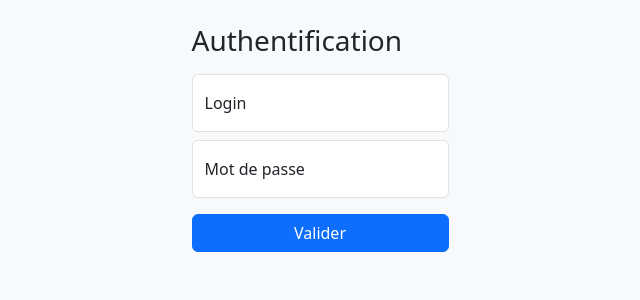
After one commit to cpiton-b1dev/TP-Git-Info-2, a PHP site: page /login.php in a window 1280 px wide. The commit adds this page. Shown: the top 300 px of the page, without its empty margins (320-960 px from the left). Run offline with PHP 8.4, Linux system fonts and the light colour scheme.

Commit message:
modification index et ajout login

```diff
--- a/index.php
+++ b/index.php
@@ -6,7 +6,7 @@
     <link href="https://cdn.jsdelivr.net/npm/bootstrap@5.3.3/dist/css/bootstrap.min.css" rel="stylesheet"
         integrity="sha384-QWTKZyjpPEjISv5WaRU9OFeRpok6YctnYmDr5pNlyT2bRjXh0JMhjY6hW+ALEwIH" crossorigin="anonymous">
     <link rel="stylesheet" href="login.css">
-    <title>Accueil - Titre initial</title>
+    <title>Accueil - Titre avec modification</title>
 </head>
 <body class="d-flex align-items-center py-4 bg-body-tertiary">
     <main>
--- /dev/null
+++ b/login.php
@@ -0,0 +1,26 @@
+<!doctype html>
+<html lang="en" data-bs-theme="auto">
+<head>
+    <meta charset="UTF-8">
+    <meta name="viewport" content="width=device-width, initial-scale=1.0">
+    <link href="https://cdn.jsdelivr.net/npm/bootstrap@5.3.3/dist/css/bootstrap.min.css" rel="stylesheet"
+        integrity="sha384-QWTKZyjpPEjISv5WaRU9OFeRpok6YctnYmDr5pNlyT2bRjXh0JMhjY6hW+ALEwIH" crossorigin="anonymous">
+    <title>Authentification</title>
+</head>
+<body class="d-flex align-items-center py-4 bg-body-tertiary">
+    <main class="w-40 m-auto">
+        <form>
+            <h1 class="h3 mb-3 fw-normal">Authentification</h1>
+            <div class="form-floating my-2">
+                <input type="text" class="form-control" id="floatingInput" placeholder="Login">
+                <label for="floatingInput">Login</label>
+            </div>
+            <div class="form-floating my-2">
+                <input type="password" class="form-control" id="floatingPassword" placeholder="Mot de passe">
+                <label for="floatingPassword">Mot de passe</label>
+            </div>
+            <button class="btn btn-primary w-100 my-2" type="submit">Valider</button>
+        </form>
+    </main>
+</body>
+</html>
```
